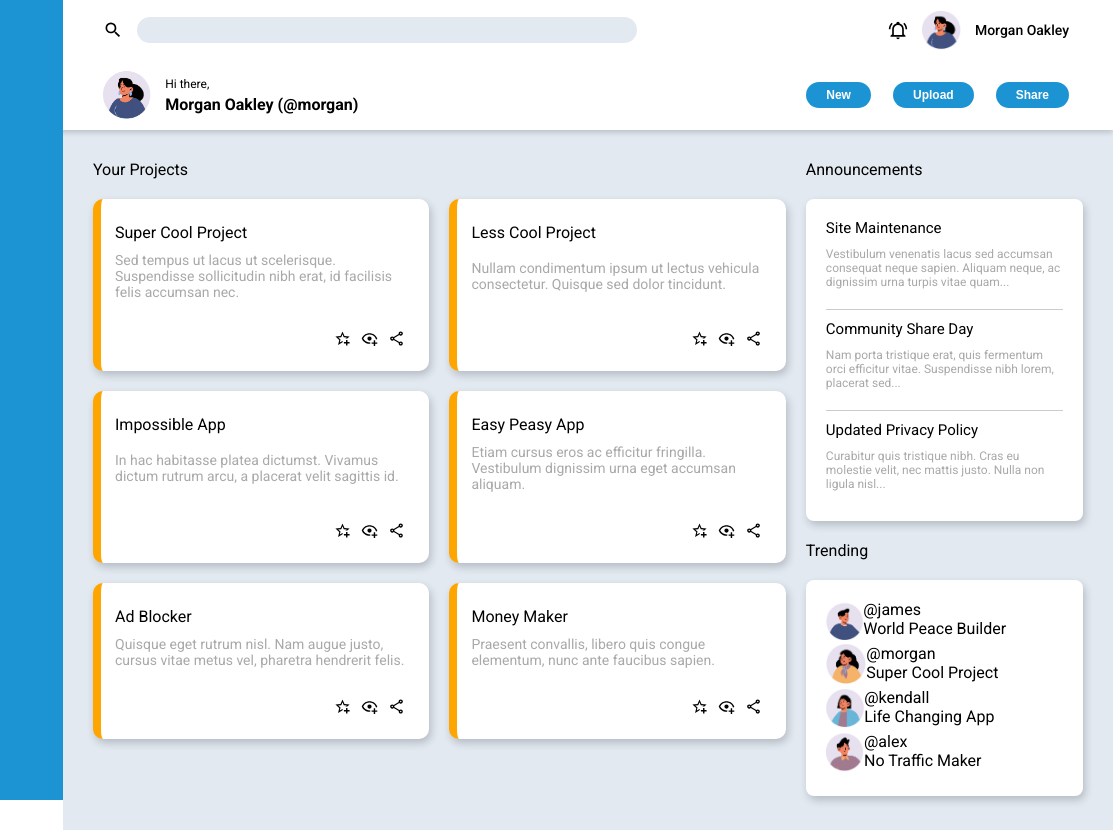
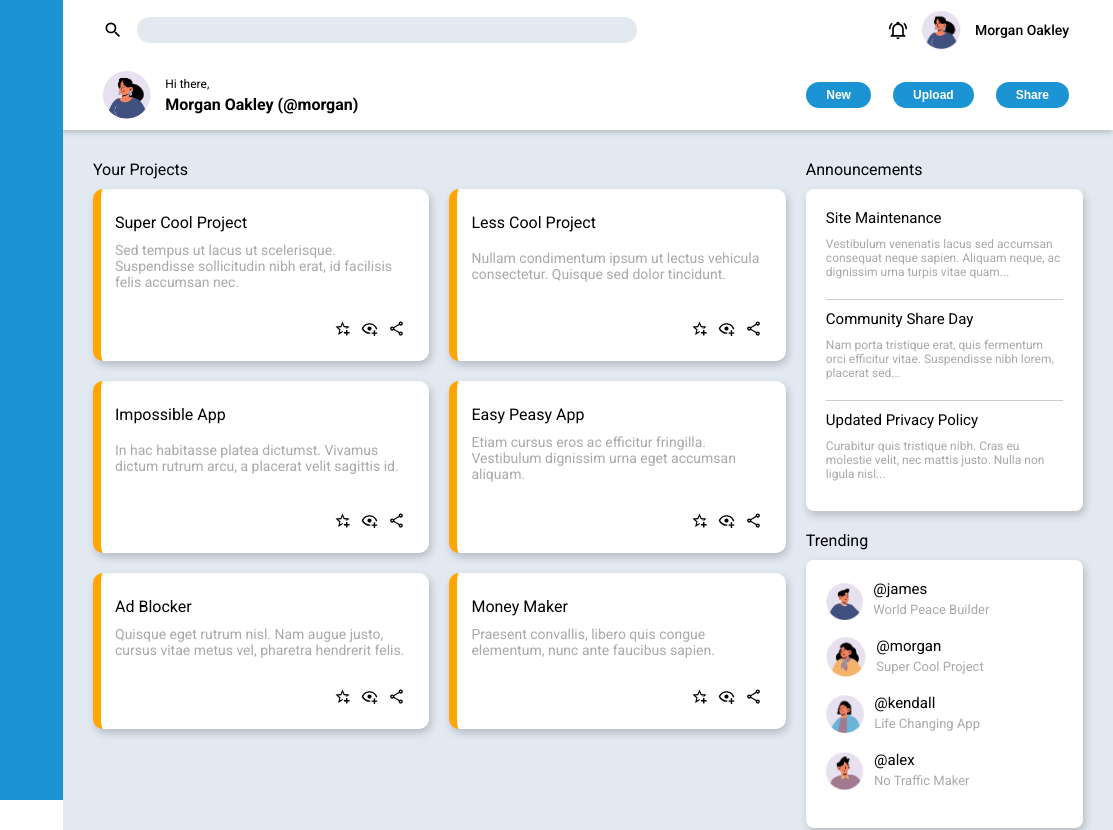
Before and after one commit to ReneMSdev/odin-admin-dashboard, a plain HTML site: page index.html in a window 1280 px wide. Shown: the full height of the page, 167-1280 px from the left. Drawn offline with Linux system fonts and the light colour scheme.

Commit message:
finished styling for trending section

```diff
--- a/styles.css
+++ b/styles.css
@@ -213,7 +213,7 @@ body {
 }
 
 #projects-container {
-  padding-top: 20px;
+  padding-top: 10px;
   display: grid;
   grid-template-columns: repeat(2, 1fr);
   grid-template-rows: repeat(3, auto);
@@ -267,7 +267,7 @@ body {
 
 .announcements h3,
 .trending h3 {
-  padding-bottom: 20px;
+  padding-bottom: 10px;
 }
 
 .announcement-header {
@@ -290,3 +290,18 @@ body {
 .trending-item {
   display: flex;
 }
+
+.trending-text {
+  padding-left: 10px;
+  padding-bottom: 20px;
+}
+
+.trending-user {
+  font-size: 15px;
+  padding-bottom: 4px;
+}
+
+.trending-project-name {
+  font-size: 13px;
+  color: darkgrey;
+}
```
